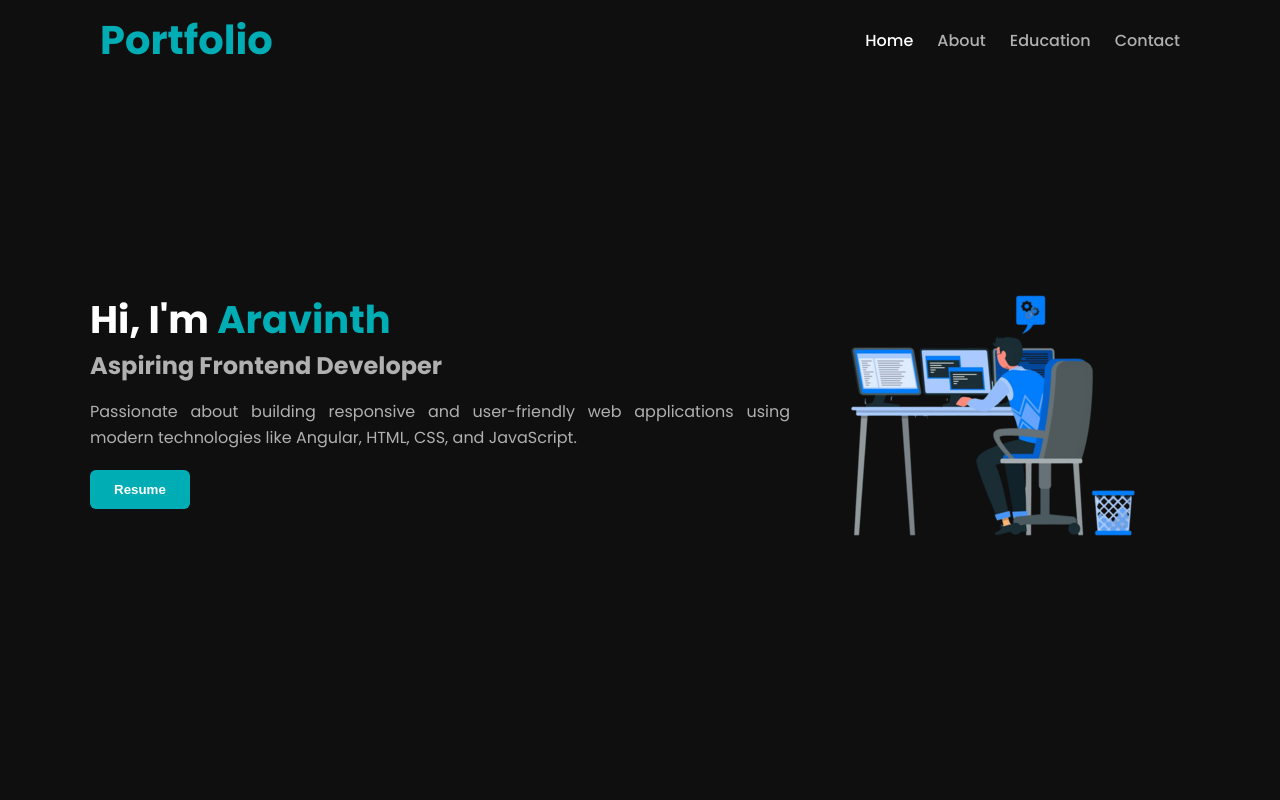
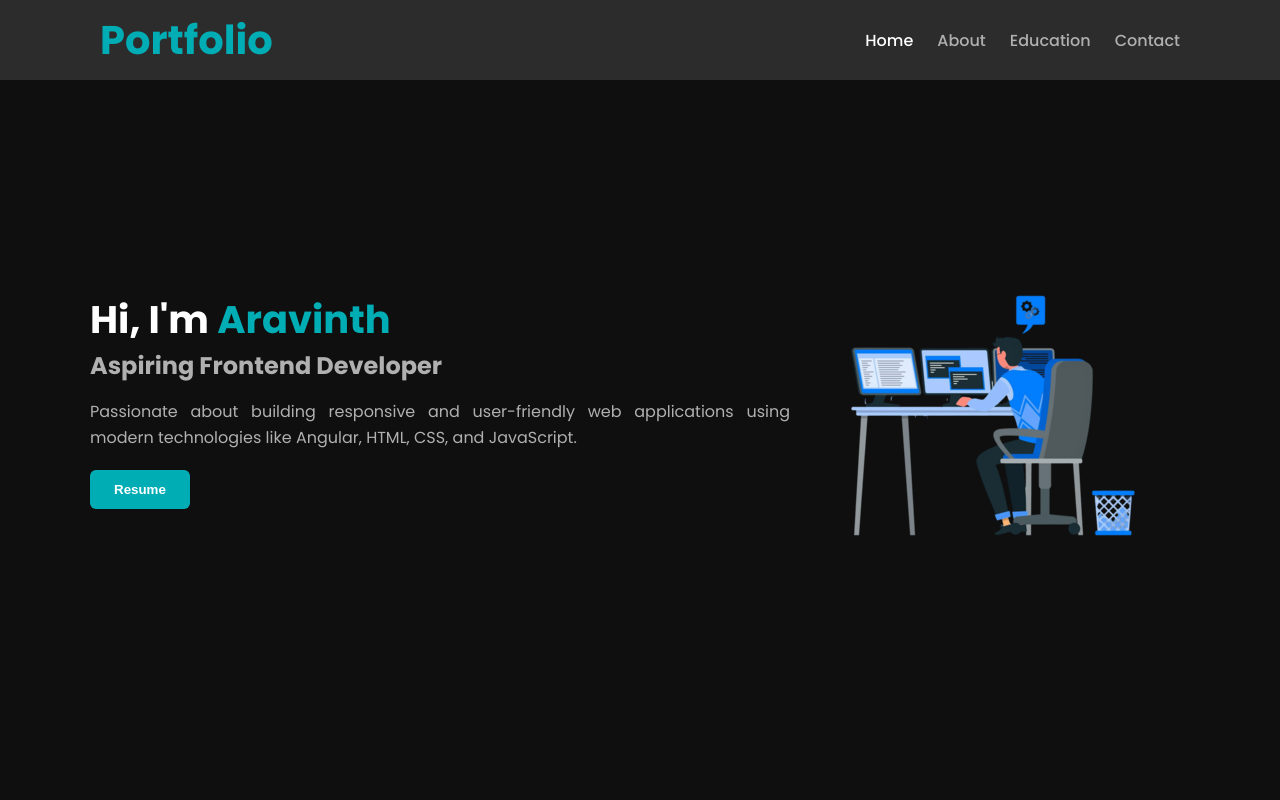
Before and after one commit to aravinth2723/aravinth-portfolio, an Angular app: page /#home in a window 1280 px wide. Shown: the top 800 px of the page. Built offline with nearby package versions, Linux system fonts and the light colour scheme.

Commit message:
Changed navbar style

```diff
--- a/src/app/components/shared/navbar/navbar.scss
+++ b/src/app/components/shared/navbar/navbar.scss
@@ -1,12 +1,14 @@
 :host {
+  width: 100vw;
+  position: fixed;
+  top: 0;
+  background-color: var(--secondary-accent);
   .navbar-container {
     width: 100%;
     padding: 10px;
     display: flex;
     justify-content: space-between;
     align-items: center;
-    position: fixed;
-    top: 0;
     .heading {
       margin: 0;
       border: none;
```
